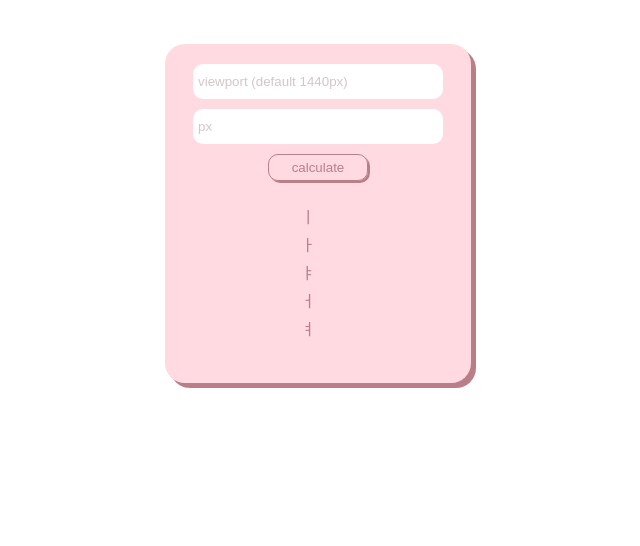
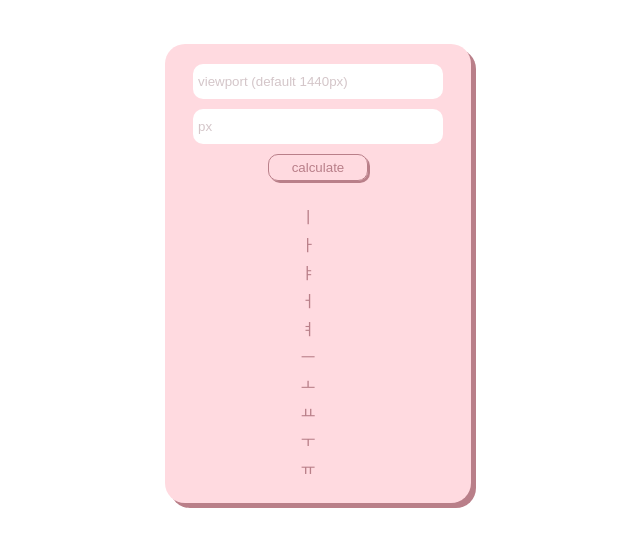
Before and after one commit to deonopinallae/vwcalc.github.io, a plain HTML site: page index.html in a window 1280 px wide. Shown: the whole page, without its empty margins (322-962 px from the left). Drawn offline with Linux system fonts and the light colour scheme.

Commit message:
index.html 업데이트

```diff
--- a/index.html
+++ b/index.html
@@ -96,7 +96,7 @@
                     <td></td>
                 </tr>
                 <tr>
-                    <td></td>
+                    <td>ㅡ</td>
                     <td></td>
                     <td></td>
                     <td></td>
@@ -104,7 +104,7 @@
                     <td></td>
                 </tr>
                 <tr>
-                    <td></td>
+                    <td>ㅗ</td>
                     <td></td>
                     <td></td>
                     <td></td>
@@ -112,7 +112,7 @@
                     <td></td>
                 </tr>
                 <tr>
-                    <td></td>
+                    <td>ㅛ</td>
                     <td></td>
                     <td></td>
                     <td></td>
@@ -120,7 +120,7 @@
                     <td></td>
                 </tr>
                 <tr>
-                    <td></td>
+                    <td>ㅜ</td>
                     <td></td>
                     <td></td>
                     <td></td>
@@ -128,7 +128,7 @@
                     <td></td>
                 </tr>
                 <tr>
-                    <td></td>
+                    <td>ㅠ</td>
                     <td></td>
                     <td></td>
                     <td></td>
```
